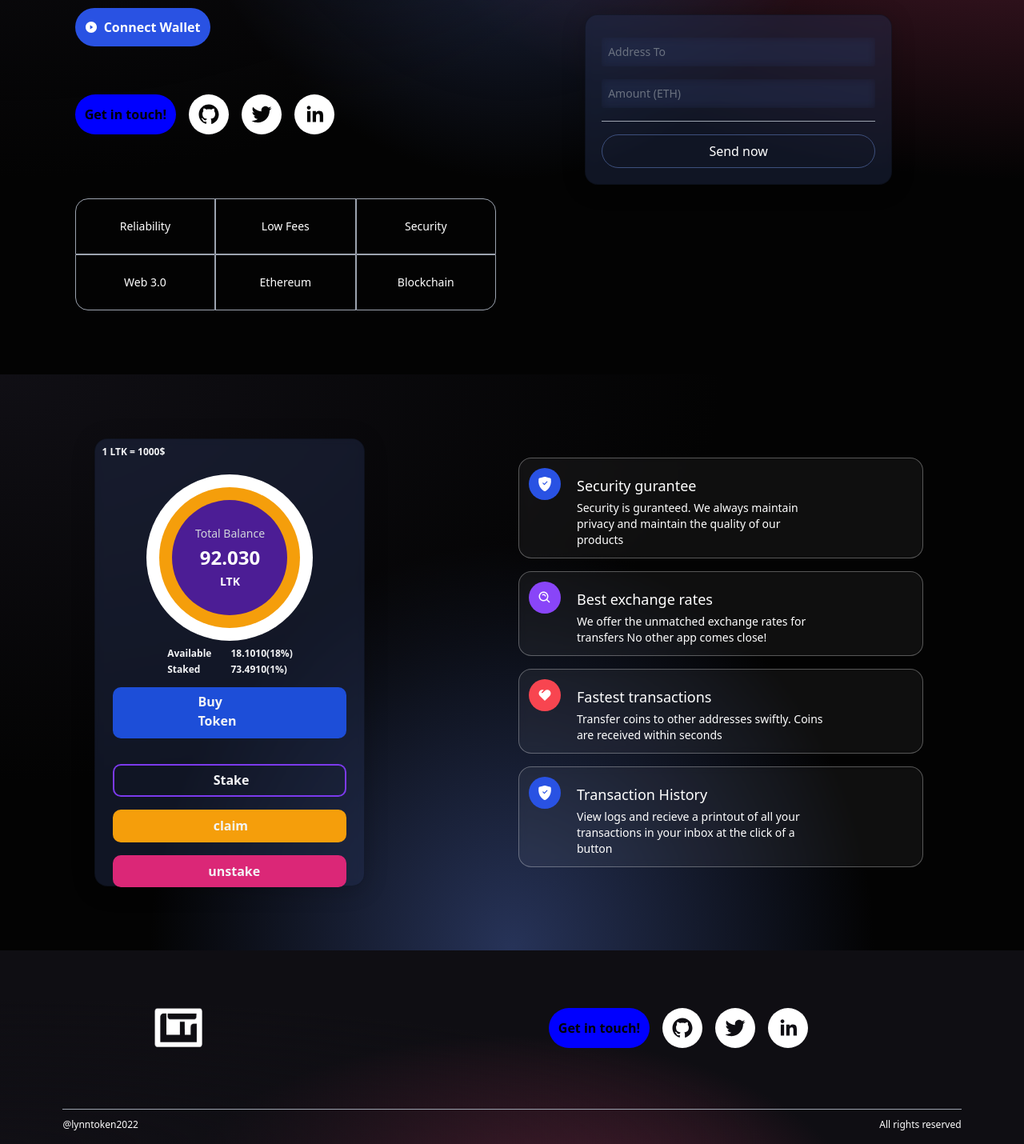
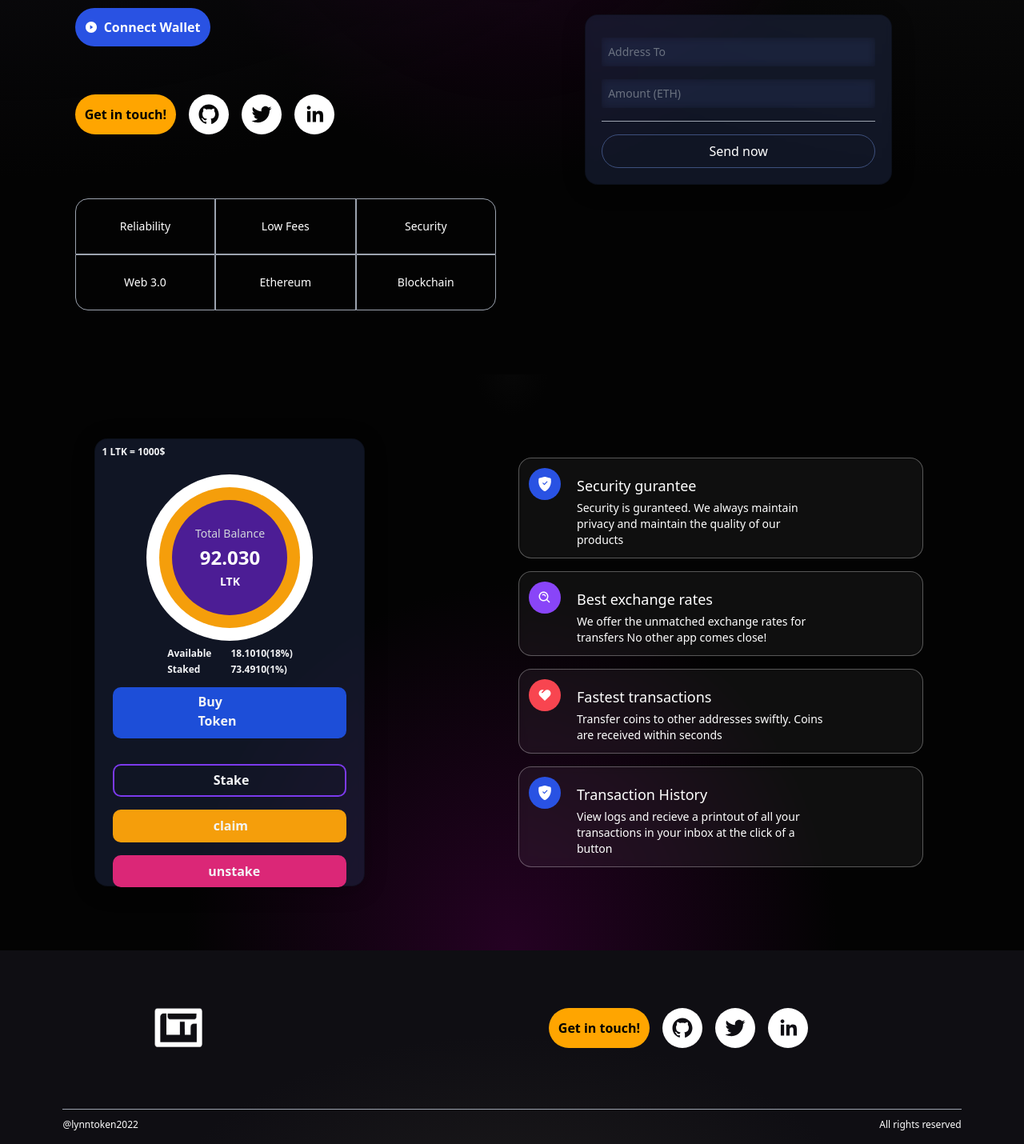
Before and after one commit to pauline-banye/LynnToken_UI, a React (Vite) app: page / in a window 1280 px wide. Shown: the part 365-1795 px from the top of the page at 80% size. Built offline with nearby package versions, Linux system fonts and the light colour scheme.

Commit message:
modify ui

```diff
--- a/src/components/Footer.jsx
+++ b/src/components/Footer.jsx
@@ -14,7 +14,7 @@ const Footer = () => (
         <div className="flex space-x-4 my-5">
           <button
             type="button"
-            className="flex flex-row justify-center items-center my-5 hover:bg-[purple] bg-[blue] p-3 rounded-full cursor-pointer hover:bg-[#2546bd] font-extrabold"
+            className="flex flex-row justify-center items-center my-5 hover:bg-[purple] bg-[orange] p-3 rounded-full cursor-pointer hover:bg-[#2546bd] font-extrabold"
             >
             <a
               className="text-white text-l font-extrabold"
--- a/src/components/Welcome.jsx
+++ b/src/components/Welcome.jsx
@@ -60,7 +60,7 @@ const Welcome = () => {
             <div className="flex space-x-4 my-5">
               <button
                 type="button"
-                className="flex flex-row justify-center items-center my-5 hover:bg-[purple] bg-[blue] p-3 rounded-full cursor-pointer hover:bg-[#2546bd] font-extrabold"
+                className="flex flex-row justify-center items-center my-5 hover:bg-[purple] bg-[orange] p-3 rounded-full cursor-pointer hover:bg-[#2546bd] font-extrabold"
               >
                 <a
                   className="text-white text-l font-extrabold"
--- a/src/index.css
+++ b/src/index.css
@@ -17,16 +17,15 @@ body {
   background-color:#030303;
   background-image:
     radial-gradient(at 0% 0%, hsla(253,16%,7%,1) 0, transparent 50%),
-    radial-gradient(at 50% 0%, hsla(225,39%,30%,1) 0, transparent 50%),
-    radial-gradient(at 100% 0%, hsla(339,49%,30%,1) 0, transparent 50%);
+    radial-gradient(at 50% 0%, rgb(37, 2, 35) 0, transparent 50%),
+    radial-gradient(at 100% 0%, rgba(18, 18, 19, 0.932) 0, transparent 50%);
 }
 
 .gradient-bg-services {
   background-color:#030303;
   background-image:
-
-    radial-gradient(at 0% 0%, hsla(253,16%,7%,1) 0, transparent 50%),
-    radial-gradient(at 50% 100%, hsla(225,39%,25%,1) 0, transparent 50%);
+    radial-gradient(at 50% 0%, rgb(7, 7, 7) 0, transparent 5%),
+    radial-gradient(at 50% 100%, rgb(37, 2, 35) 0, transparent 45%);
 }
 
 .gradient-bg-transactions {
@@ -39,8 +38,8 @@ body {
 .gradient-bg-footer {
   background-color: #0f0e13;
   background-image:
-    radial-gradient(at 0% 100%, hsla(253,16%,7%,1) 0, transparent 53%),
-    radial-gradient(at 50% 150%, hsla(339,49%,30%,1) 0, transparent 50%);
+    radial-gradient(at 0% 100%, rgb(37, 2, 35) 0, 0, transparent 50%),
+    radial-gradient(at 50% 150%, rgb(29, 27, 28) 0, transparent 50%);
 }
 
 .blue-glassmorphism {
```
